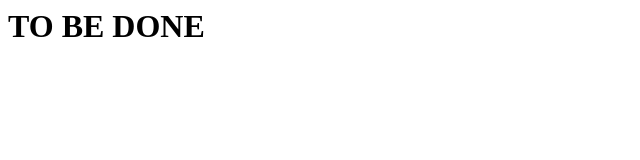
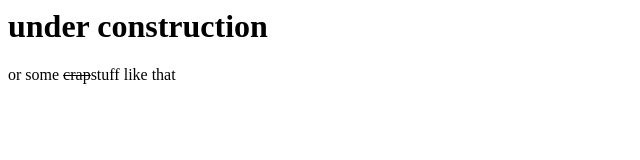
Before and after one commit to meihemorg/meihemorg.github.io, a plain HTML site: page index.html in a window 1280 px wide. Shown: the whole page, without its empty margins (0-640 px from the left). Drawn offline with Linux system fonts and the light colour scheme.

Commit message:
Update index.html

```diff
--- a/index.html
+++ b/index.html
@@ -1 +1,2 @@
-<h1>TO BE DONE</h1>
+<h1>under construction</h1>
+<p>or some <strike>crap</strike>stuff like that</p>
```
